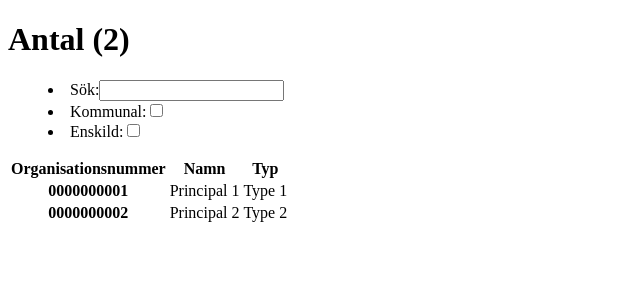
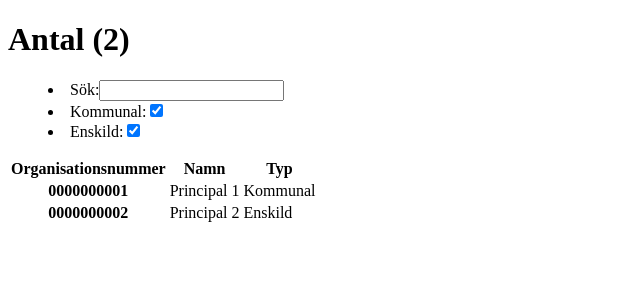
Before and after one commit to martinportin/open-data, a Next.js app: page /public-sector/education/principals in a window 1280 px wide. Shown: the top 300 px of the page, without its empty margins (0-640 px from the left). Built offline with nearby package versions, Linux system fonts and the light colour scheme.

Commit message:
19th commit: Enhance filtering with checkbox values

```diff
--- a/app/(subjects)/public-sector/education/principals/page.tsx
+++ b/app/(subjects)/public-sector/education/principals/page.tsx
@@ -8,6 +8,9 @@ import PrincipalsTable from "./components/PrincipalsTable";
 
 export default function PrincipalsPage(): JSX.Element {
   const [searchInput, setSearchInput] = useState("");
+  const [publicCheckboxIsChecked, setPublicCheckboxIsChecked] = useState(true);
+  const [privateCheckboxIsChecked, setPrivateCheckoboxIsChecked] =
+    useState(true);
 
   const swedishDictionary = {
     numberOf: "Antal",
@@ -22,8 +25,8 @@ export default function PrincipalsPage(): JSX.Element {
     Uttagsdatum: "2024-08-20T01:38:40.2392580+02:00",
     Fotnot: "Uppgifterna är hämtade från SCB:s allmänna företagsregister",
     Huvudman: [
-      { PerOrgNr: "0000000001", Namn: "Principal 1", Typ: "Type 1" },
-      { PerOrgNr: "0000000002", Namn: "Principal 2", Typ: "Type 2" }
+      { PerOrgNr: "0000000001", Namn: "Principal 1", Typ: "Kommunal" },
+      { PerOrgNr: "0000000002", Namn: "Principal 2", Typ: "Enskild" }
     ]
   };
 
@@ -33,13 +36,26 @@ export default function PrincipalsPage(): JSX.Element {
     setSearchInput(event.target.value);
   }
 
-  function handleCheckboxChange() {}
+  function handleCheckboxChange(event: React.ChangeEvent<HTMLInputElement>) {
+    if (event.target.id === "public") {
+      setPublicCheckboxIsChecked(!publicCheckboxIsChecked);
+    } else if (event.target.id === "private") {
+      setPrivateCheckoboxIsChecked(!privateCheckboxIsChecked);
+    }
+  }
 
   function filteredPrincipals() {
+    const PUBLIC = "Kommunal";
+    const PRIVATE = "Enskild";
+    if (!publicCheckboxIsChecked && !privateCheckboxIsChecked) {
+      return [];
+    }
     return principals.principals.filter(
       (principal) =>
-        principal.PerOrgNr.includes(searchInput) ||
-        principal.Namn.includes(searchInput)
+        (principal.PerOrgNr.includes(searchInput) ||
+          principal.Namn.includes(searchInput)) &&
+        ((principal.Typ === PUBLIC) === publicCheckboxIsChecked ||
+          (principal.Typ === PRIVATE) === privateCheckboxIsChecked)
     );
   }
   return (
@@ -52,8 +68,8 @@ export default function PrincipalsPage(): JSX.Element {
         dictionary={swedishDictionary}
         searchInput={searchInput}
         onInputChange={handleInputChange}
-        publicChecked={false}
-        privateChecked={false}
+        publicChecked={publicCheckboxIsChecked}
+        privateChecked={privateCheckboxIsChecked}
         onCheckboxChange={handleCheckboxChange}
       />
       <PrincipalsTable
```
Also changed, not shown: 1 other file (tests, documents, lock files or other folders).
